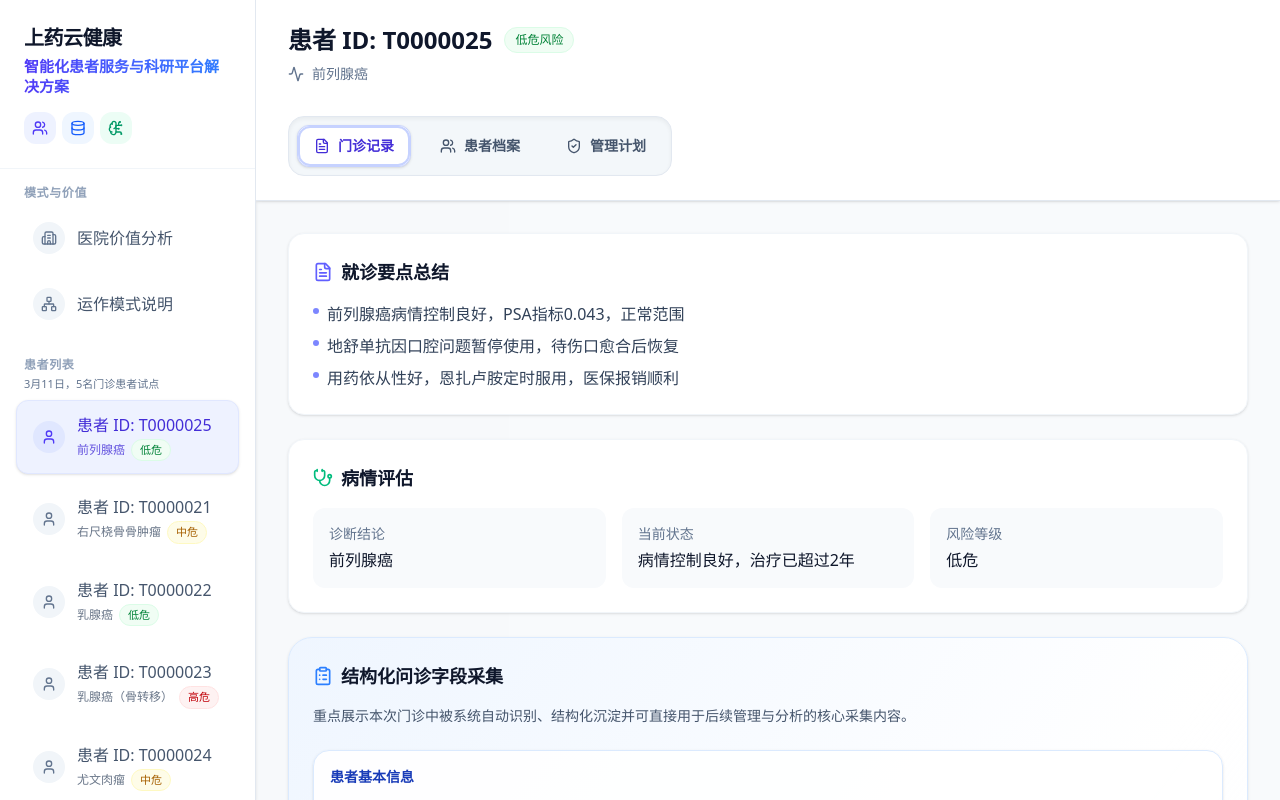
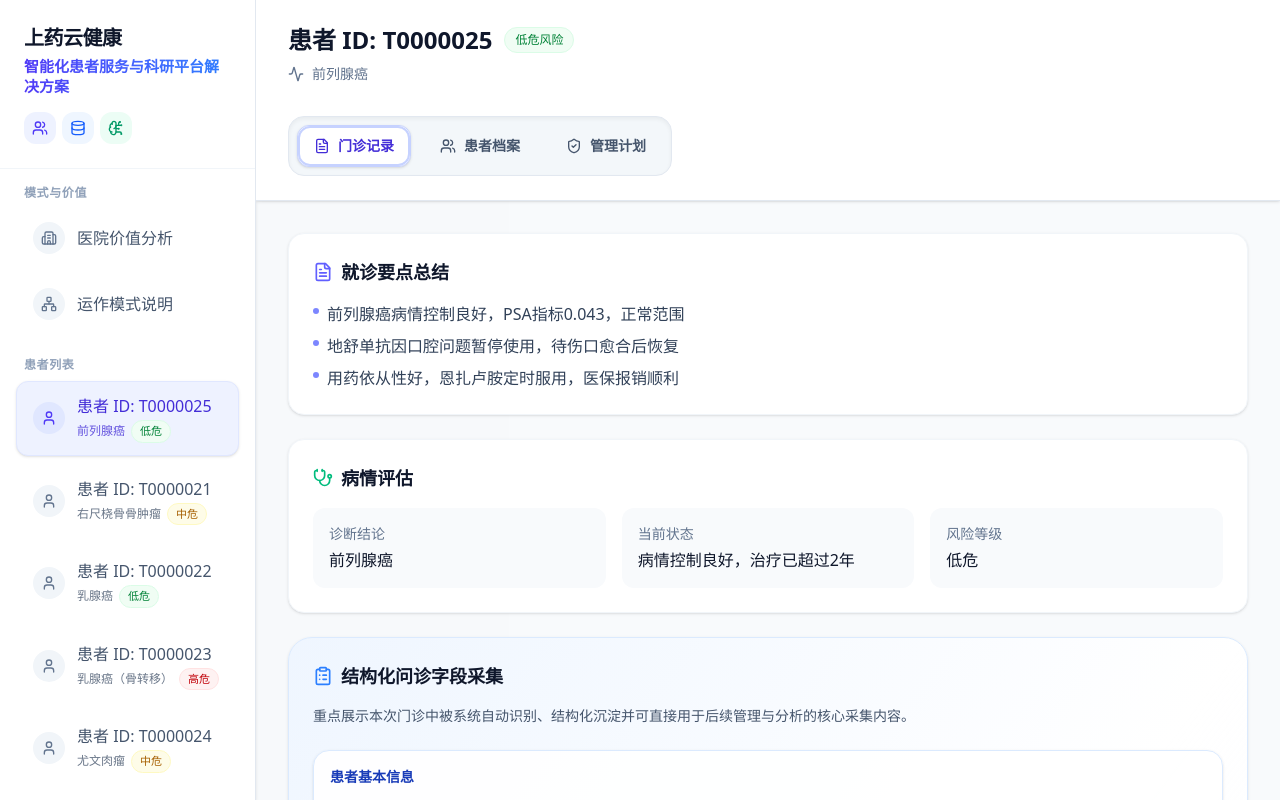
Before and after one commit to reaver3321/liuyuan-report, a React (Vite) app: page / in a window 1280 px wide. Built offline with nearby package versions, Linux system fonts and the light colour scheme.

Commit message:
Update management plan wording

```diff
--- a/src/App.tsx
+++ b/src/App.tsx
@@ -109,9 +109,6 @@ export default function App() {
           <div>
             <div className="text-xs font-semibold text-slate-400 uppercase tracking-wider mb-2 px-2">
               患者列表
-              <span className="block normal-case tracking-normal text-[11px] font-medium text-slate-500 mt-1">
-                3月11日，5名门诊患者试点
-              </span>
             </div>
             <div className="space-y-2">
               {patients.map((patient) => (
--- a/src/components/ManagementPlan.tsx
+++ b/src/components/ManagementPlan.tsx
@@ -113,7 +113,7 @@ export function ManagementPlan({ plan }: { plan: Patient['managementPlan'] }) {
             <div>
               <h4 className="text-sm font-bold text-slate-800 mb-3 flex items-center gap-2">
                 <DollarSign className="w-4 h-4 text-emerald-500" />
-                经济转化 (增加收入)
+                患者回流
               </h4>
               <div className="grid grid-cols-1 md:grid-cols-2 gap-3">
                 {plan.hospitalValue.economicConversion.map((item, idx) => (
```
